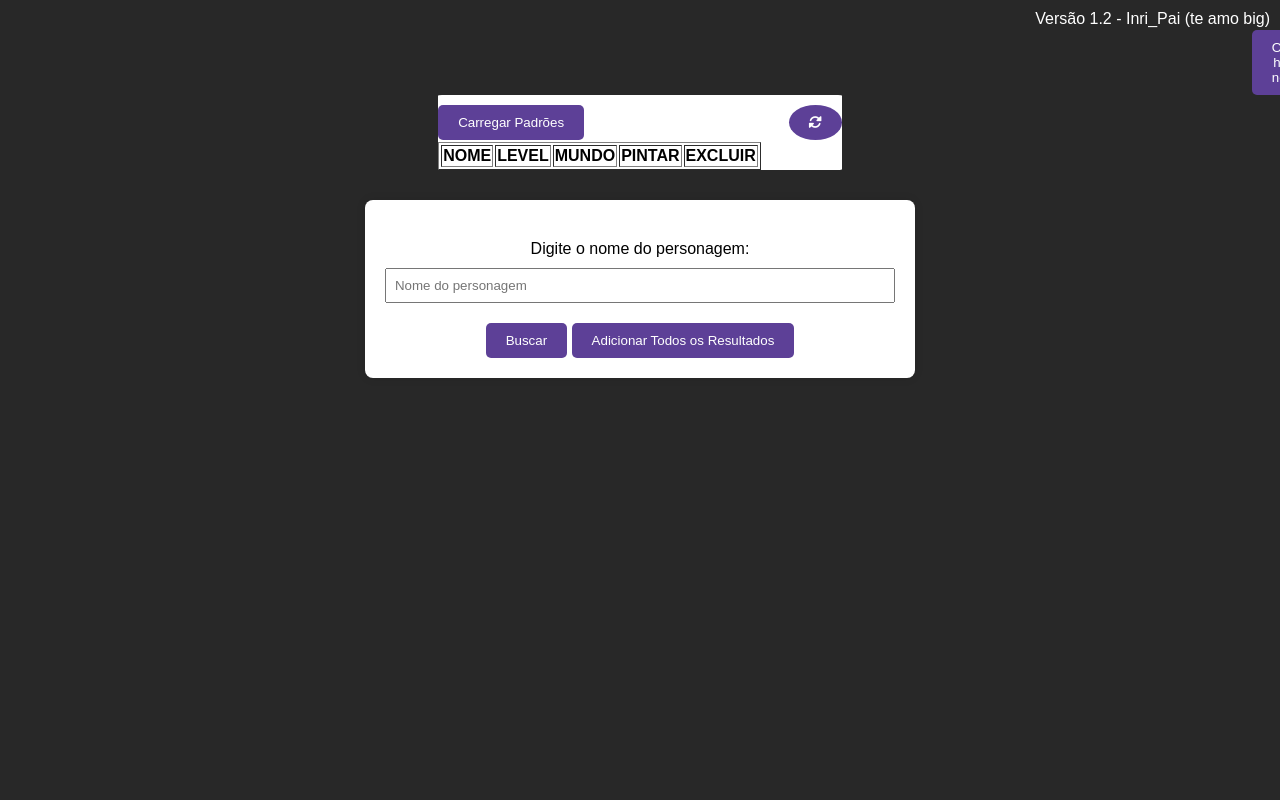
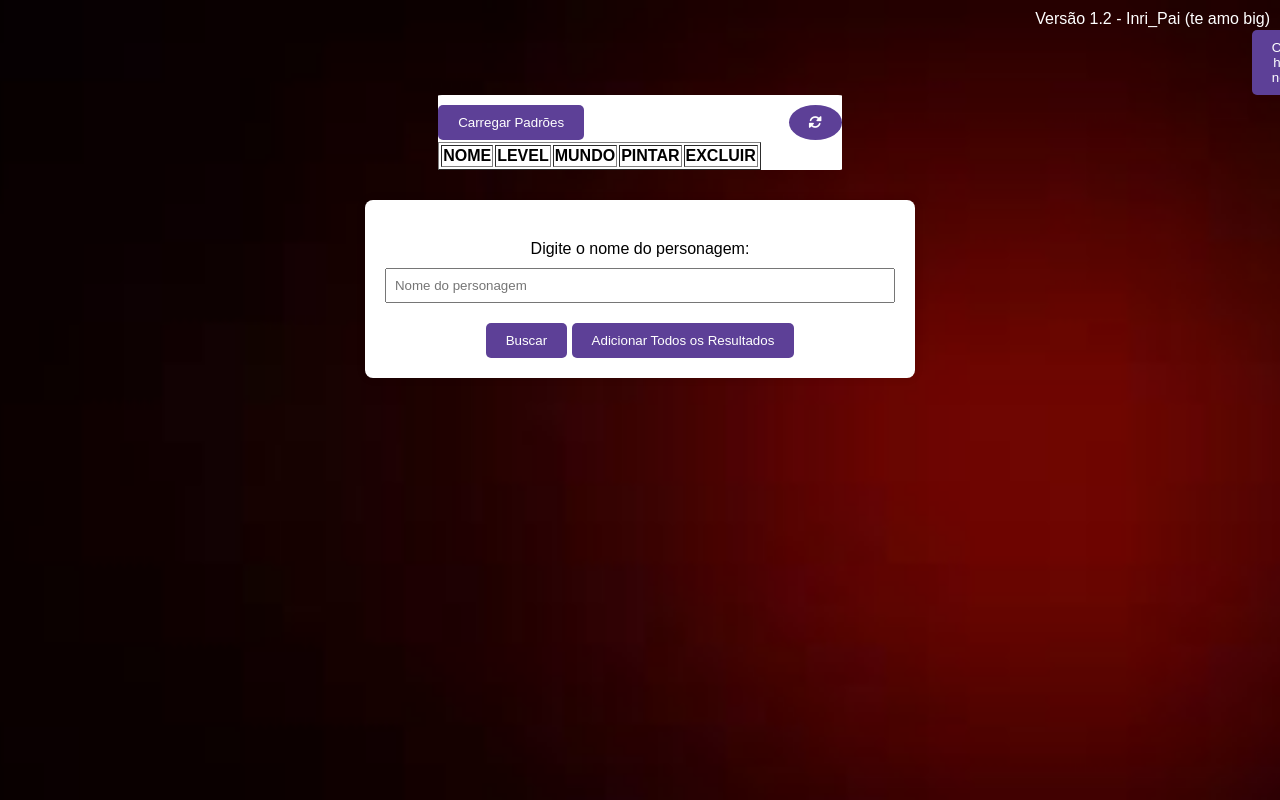
Before and after one commit to inripai/ybig-deploy, a plain HTML site: page index.html in a window 1280 px wide. Shown: the top 800 px of the page. Drawn offline with Linux system fonts and the light colour scheme.

Commit message:
backgorund

```diff
--- a/styles.css
+++ b/styles.css
@@ -23,6 +23,10 @@ body {
   justify-content: center;
   align-items: center;
   flex-direction: column;
+  background-image: url("tibia\ teste.jpg"); /* Substitua 'background.jpg' pelo nome do seu arquivo de imagem */
+  background-size: cover; /* Isso fará com que a imagem cubra todo o fundo */
+  background-position: center;
+  background-attachment: fixed; /* Mantém a imagem fixa enquanto você rola a página */
 }
 .container {
   background-color: #fff;
```
Also changed, not shown: tibia teste.jpg (added).
